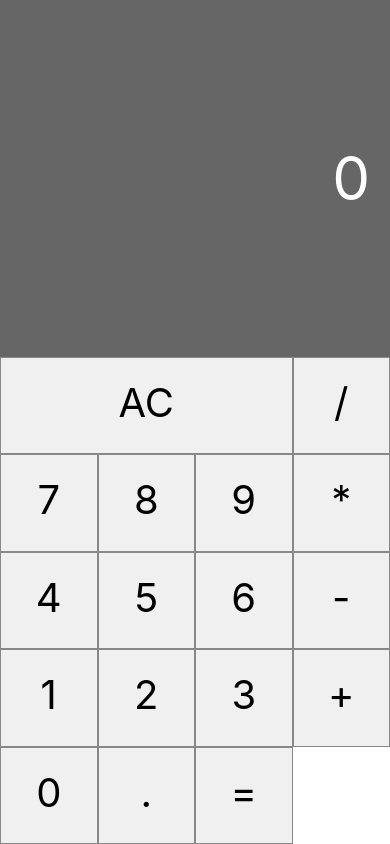
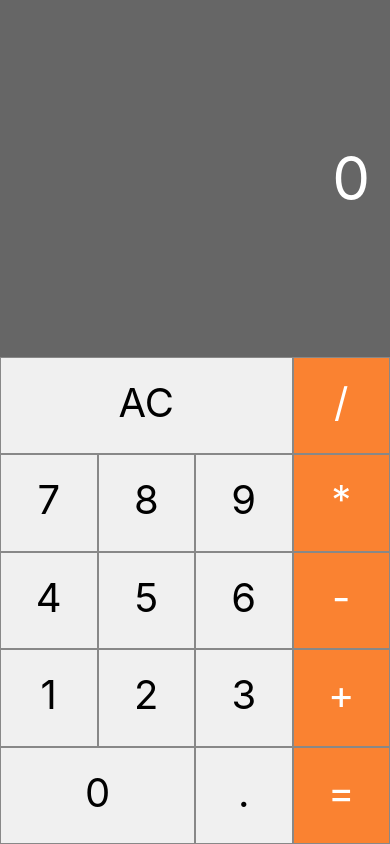
Before and after one commit to AnaFerreira015/calculator, a React Native app: screen / in a window 390 px wide. Built offline with nearby package versions, Linux system fonts and the light colour scheme.

Commit message:
Calls specific function of each button

```diff
--- a/App.js
+++ b/App.js
@@ -31,22 +31,22 @@ export default class App extends Component {
         <Display value={this.state.displayValue} />
         <View style={styles.buttons}>
           <Button label='AC' triple onClick={this.clearMemory} />
-          <Button label='/' />
-          <Button label='7' />
-          <Button label='8' />
-          <Button label='9' />
-          <Button label='*' />
-          <Button label='4' />
-          <Button label='5' />
-          <Button label='6' />
-          <Button label='-' />
-          <Button label='1' />
-          <Button label='2' />
-          <Button label='3' />
-          <Button label='+' />
-          <Button label='0' />
-          <Button label='.' />
-          <Button label='=' />
+          <Button label='/' operation onClick={() => this.setOperation('/')} />
+          <Button label='7' onClick={() => this.addDigit(7)} />
+          <Button label='8' onClick={() => this.addDigit(8)} />
+          <Button label='9' onClick={() => this.addDigit(9)} />
+          <Button label='*' operation onClick={() => this.setOperation('*')} />
+          <Button label='4' onClick={() => this.addDigit(4)} />
+          <Button label='5' onClick={() => this.addDigit(5)} />
+          <Button label='6' onClick={() => this.addDigit(6)} />
+          <Button label='-' operation onClick={() => this.setOperation('-')} />
+          <Button label='1' onClick={() => this.addDigit(1)} />
+          <Button label='2' onClick={() => this.addDigit(2)} />
+          <Button label='3' onClick={() => this.addDigit(3)} />
+          <Button label='+' operation onClick={() => this.setOperation('+')} />
+          <Button label='0' double onClick={() => this.addDigit(0)}/>
+          <Button label='.' onClick={() => this.addDigit(".")} />
+          <Button label='=' operation onClick={() => this.setOperation('=')}/>
         </View>
       </View>
     )
```
